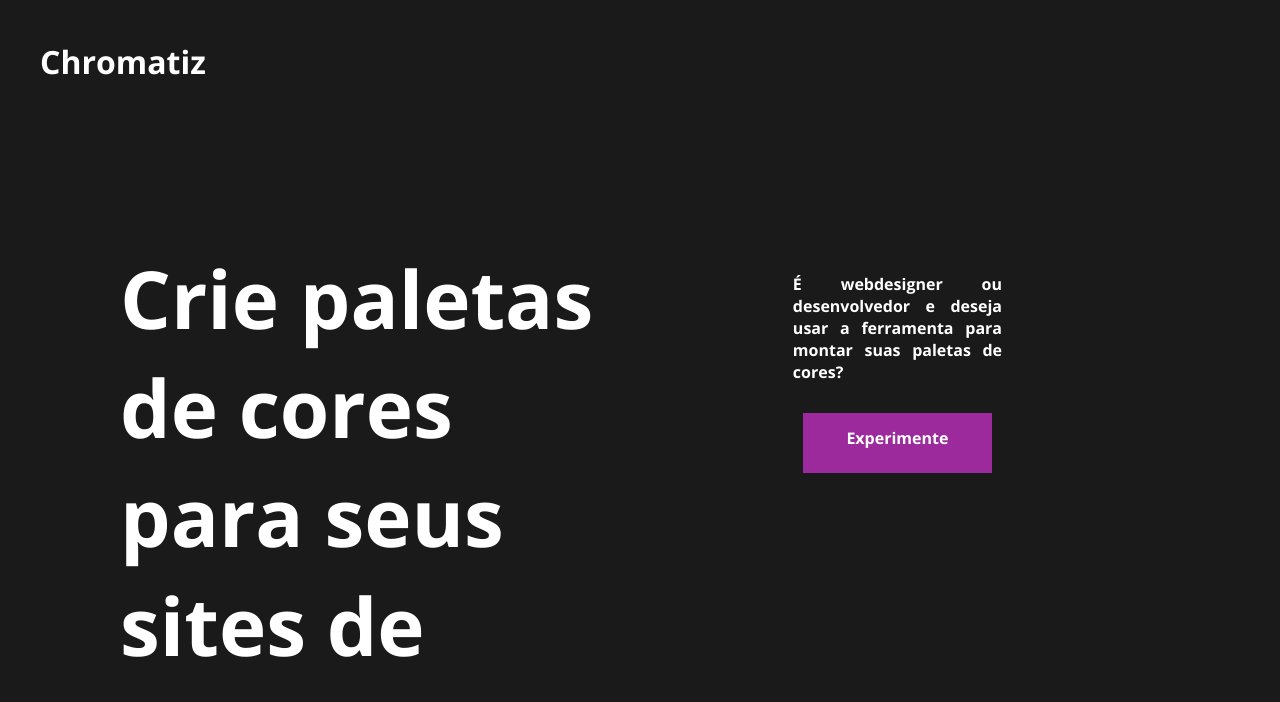
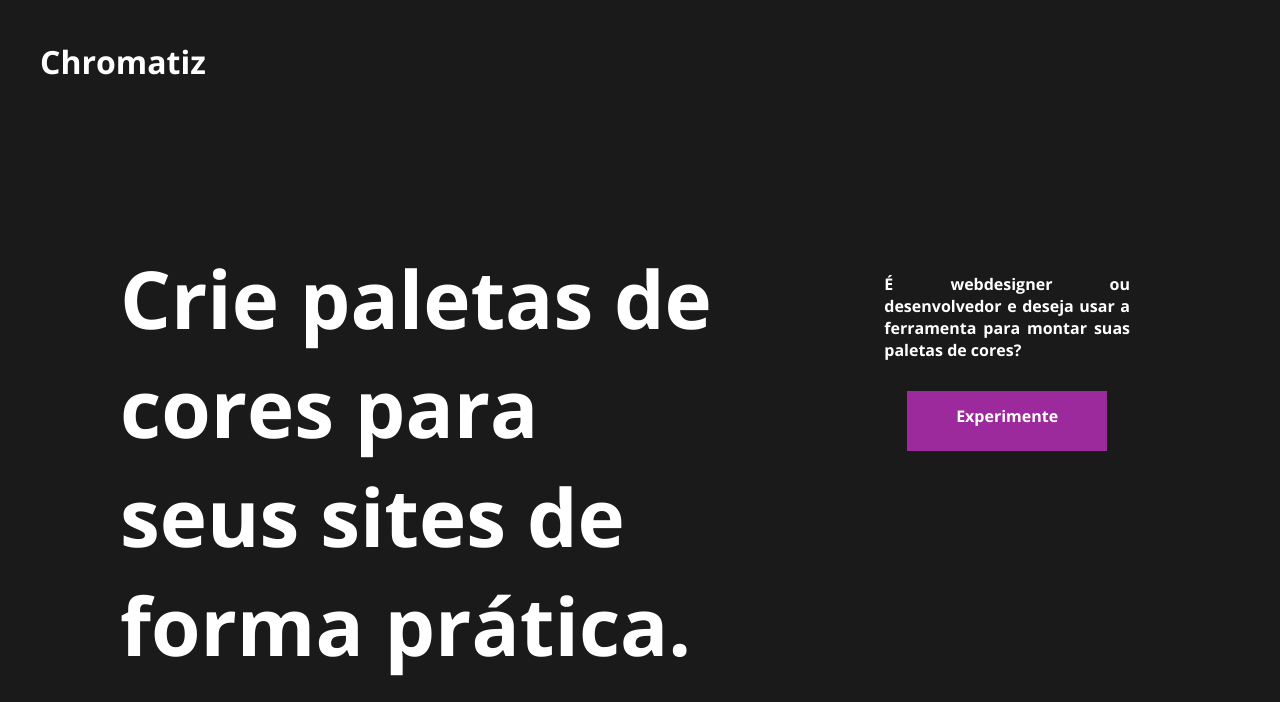
Before and after one commit to eholuizao/ProjetoWeb-IFCE-Descricao, a plain HTML site: page index.html in a window 1280 px wide. Shown: the top 702 px of the page. Drawn offline with nearby package versions, Linux system fonts and the light colour scheme.

Commit message:
width do botão e width do header

```diff
--- a/styles/style.css
+++ b/styles/style.css
@@ -75,7 +75,7 @@ header .site-title {
 }
 
 header > .cta-container {
-    width: 90%;
+    width: 100%;
     display: flex;
 }
 
@@ -98,7 +98,7 @@ header .cta {
 .cta .button {
     margin: auto;
     margin-top: 3rem;
-    width: 90%;
+    width: 20rem;
     height: 6rem;
     text-align: center;
     line-height: 5rem;
@@ -280,7 +280,7 @@ th, td{
     }
 
     .objetivos > .content > .func {
-        width: 90%;
+        width: 100%;
         flex-direction: column;
         width: auto;
         padding: 3rem 0;
```
